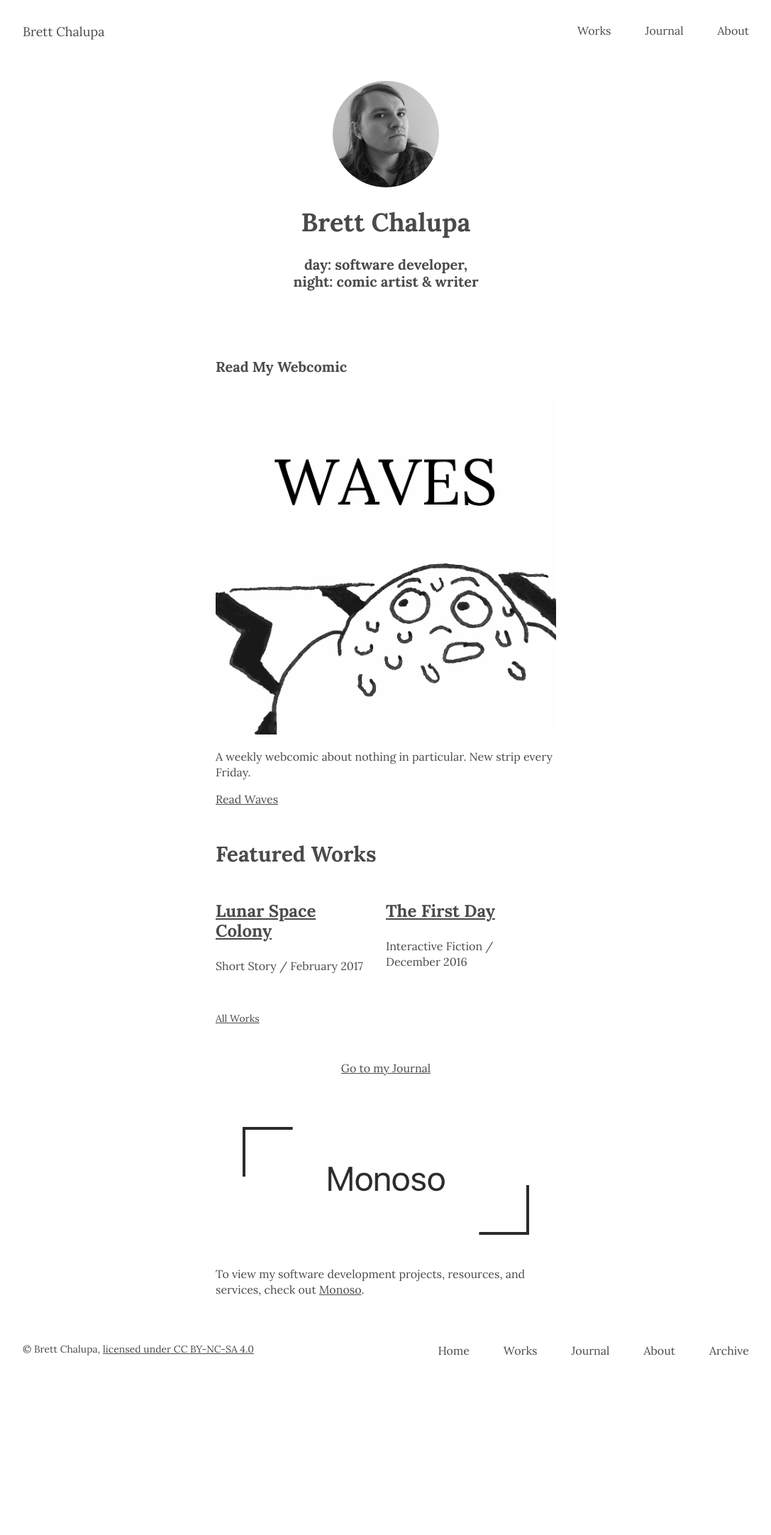
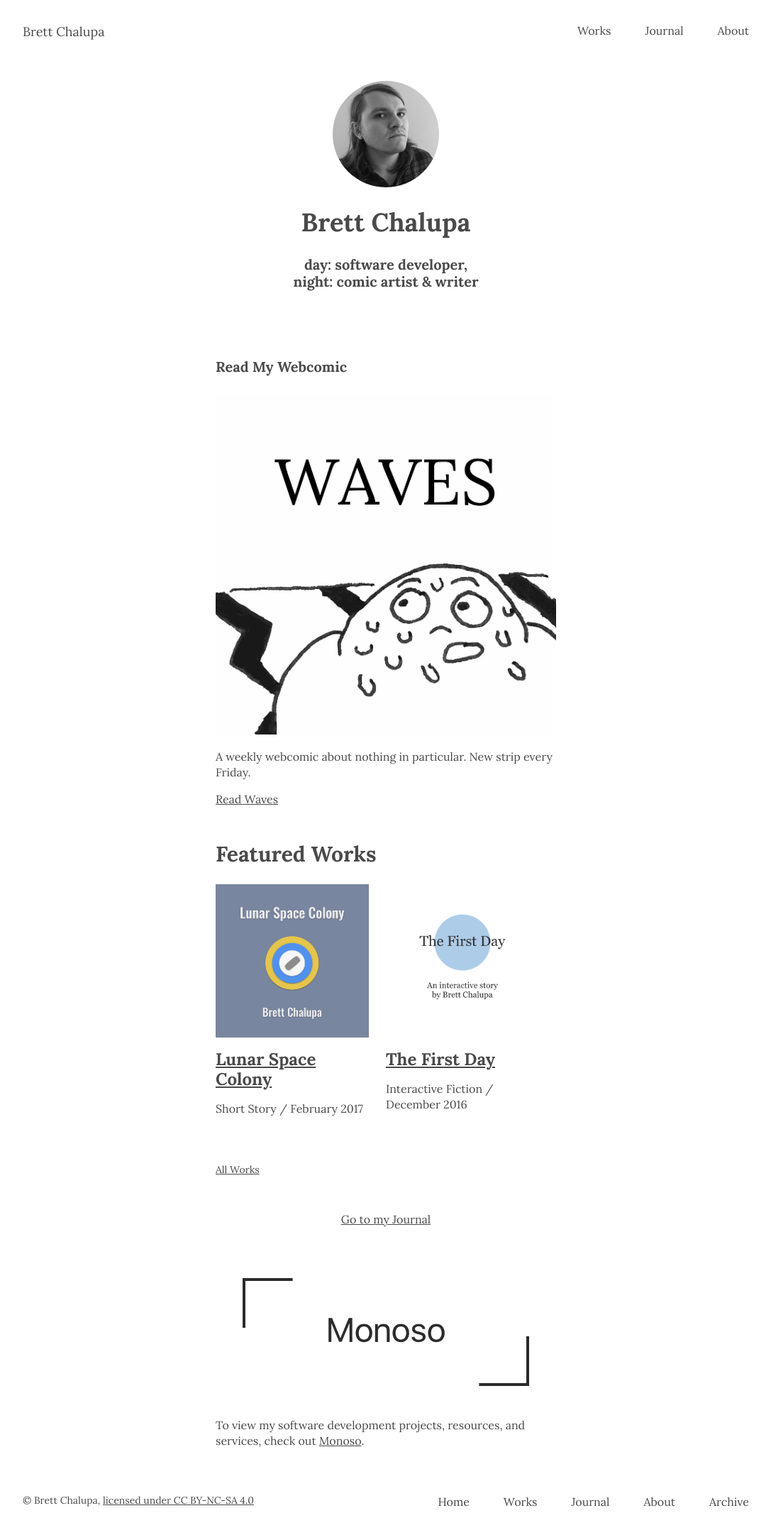
Before and after one commit to brettchalupa/brettchalupa.github.io, a Jekyll site: the page built from index.html, in a window 1280 px wide. Shown: the whole page at 71% size, without its empty margins (96-1183 px from the left). Built offline with Jekyll 4.4.1, drawn with Linux system fonts in a browser that asks for light colours; a script that is not in the unit is left out; before the commit the page ends 1950 px from its top, so only the background shows below that.

Commit message:
Display Work covers in work list items
This makes the site more visual by displaying the covers for the works.
This commit includes the addition of covers for works without one, as
well as the updating of the existing covers to all be squares. I like
squares, so it works out well.

```diff
--- a/_includes/work-list-item.html
+++ b/_includes/work-list-item.html
@@ -1,4 +1,8 @@
 <li class='wli'>
+  <a href="{{ work.url }}">
+    <img class='wli-cover' src="{{ work.image }}" alt='{{ work.title}} Cover'>
+  </a>
+
   <h3 class='wli-title'><a href="{{ work.url }}">{{ work.title }}</a></h3>
 
   <p class='wli-details'>
--- a/_sass/layout.scss
+++ b/_sass/layout.scss
@@ -281,11 +281,17 @@ iframe {
 .wli {
   box-sizing: border-box;
   padding-right: $spacing-unit / 2;
+  padding-bottom: $spacing-unit / 2;
   width: 50%;
 
   @media (max-width: $breakpoint-sm) {
     width: 100%;
   }
+}
+
+.wli-title {
+  margin-top: $spacing-unit / 4;
+  margin-bottom: $spacing-unit / 4;
 }
 
 // Page Layouts
```
Also changed, not shown: _works/daily.md (+1 -0 lines), _uploads/brief-moments-of-life-cover.png, _uploads/daily-cover.png (added), _uploads/hanging-in-there-cover.jpg, _uploads/latency-cover.png, _uploads/lunar-space-colony-cover.png, _uploads/the-first-day-cover.png.
